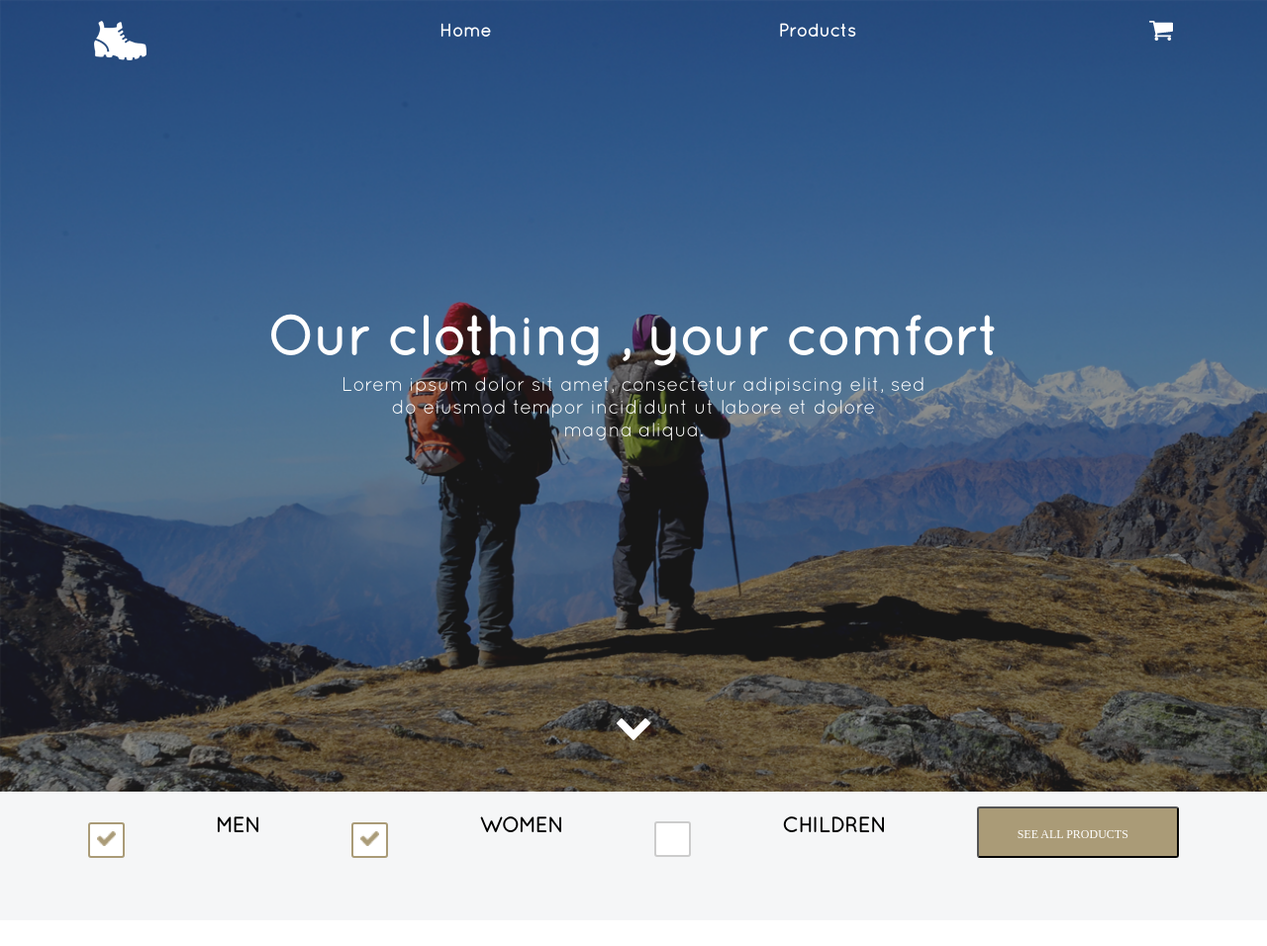
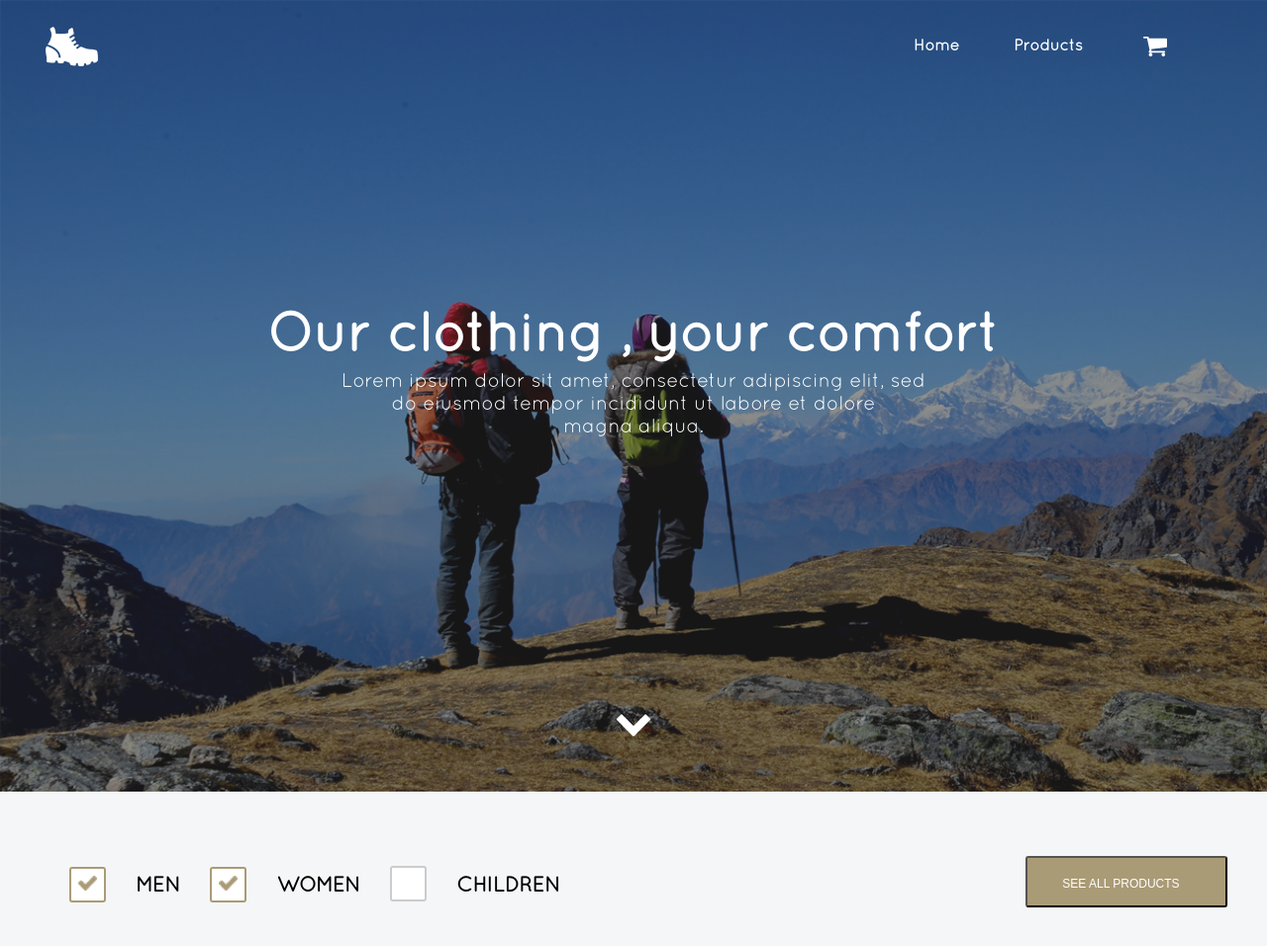
Before and after one commit to spektr001/Projector, a plain HTML site: page index.html in a window 1280 px wide. Shown: the whole page at 99% size. Before the commit the page ends 930 px from the top, so only its background shows below. Drawn offline with Linux system fonts and the light colour scheme.

Commit message:
Update 2 (fix some problems)

```diff
--- a/index.html
+++ b/index.html
@@ -10,24 +10,28 @@
     <body>
         <header class="header">
         <div class="background">
-         <ul class="header-list wrap">
-           <li><a href="#" class="list-members"><button class="button-header"><img src="../Projector/imges/buttons/Img_1.png" alt="button-header"></button></a></li>
-           <li class="txt"><a href="#" class="list-members"> Home</a></li>
-           <li class="txt"><a href="#" class="list-members">Products</a></li>
-           <li><a href="#" class="list-members"><button class="button-header"><img src="../Projector/imges/buttons/fa-shopping-cart.png" alt="button-header"></button></a></li>
+            <div class="header-area wrap">
+              <a href="#" class="button-shoes"><button class="button-header"><img src="../Projector/imges/buttons/Img_1.png" alt="button-header"></button></a>
+         <ul class="header-list">
+           <li class="list-items"><a href="#" class="list-members"> Home</a></li>
+           <li class="list-items"><a href="#" class="list-members">Products</a></li>
+           <li class="list-items"><a href="#" class="list-members"><button class="button-header"><img src="../Projector/imges/buttons/fa-shopping-cart.png" alt="button-header"></button></a></li>
          </ul>
+         </div>
          <h1 class="title">Our clothing , your comfort</h1>
          <p class="pre-title">Lorem ipsum dolor sit amet, consectetur adipiscing elit, sed <br> do eiusmod tempor incididunt ut labore et dolore <br>magna aliqua.</p>
          <button class="button-arrow wrap"><a href="#"><img src="../Projector/imges/buttons/fa-chevron-down.png" alt="button-arrow"></a></button>
         </div>
         <div class="choose-area">
             <ul class="choose-list wrap">
-             <li><button class="choose-button-first"><img class="check" src="../Projector/imges/buttons/fa-check.png" alt="choose button"></button></li>
-             <li><h3>MEN</h3></li>
-             <li><button class="choose-button-first"><img class="check" src="../Projector/imges/buttons/fa-check.png" alt="choose button"></button></li>
-             <li><h3>WOMEN</h3></li>
-             <li><button class="button"></button></li>
-             <li><h3>CHILDREN</h3></li>
+                <div class="choose-list-area">
+             <li class="second-list-items"><button class="choose-button-first"><img class="check" src="../Projector/imges/buttons/fa-check.png" alt="choose button"></button></li>
+             <li class="second-list-items"><h3>MEN</h3></li>
+             <li class="second-list-items"><button class="choose-button-first"><img class="check" src="../Projector/imges/buttons/fa-check.png" alt="choose button"></button></li>
+             <li class="second-list-items"><h3>WOMEN</h3></li>
+             <li class="second-list-items"><button class="button"></button></li>
+             <li class="second-list-items"><h3>CHILDREN</h3></li>
+             </div>
              <li><button class="products-button"><h3 class="products-button-txt">SEE ALL PRODUCTS</h3></button></li>
             </ul>
         </div>
--- a/styles/styles.css
+++ b/styles/styles.css
@@ -13,9 +13,11 @@ ul {
 }
 
 .wrap {
-    max-width: 61.25rem;
+    max-width: 1200px;
     margin: 0 auto;
 }
+
+
 
 .header .background {
     height: 800px;
@@ -24,18 +26,31 @@ ul {
     background-repeat: no-repeat;
     background-size: cover;
 }
+.header .header-area {
+    margin-top: 0px;
+    display: flex;
+    justify-content: space-between;
+    align-items: center;
+}
+
+.header .button-shoes {
+    height: 10px;
+}
 
 .header .background .header-list {
-    padding: 0 0 0 0;
-    margin-top: 0;
+    padding-left: 0;
+    margin: 16px 0 0 0;
     display: flex;
+    flex-wrap: wrap;
     justify-content: space-between;
-    flex-wrap: wrap;
+    font-size: 16px;
+    font-weight: 1000;
 }
 
 .header .header-list .list-members {
+    margin-top: 20px;
+    margin-right: 55px;
     display: inline-block;
-    margin-top: 20px;
     color: #ffff;
     text-decoration: none;
 }
@@ -85,7 +100,7 @@ ul {
 
 .header .choose-area {
     width: 100%;
-    height: 130px;
+    height: 200px;
     background-color: #f5f6f7;
 }
 
@@ -96,6 +111,14 @@ ul {
     align-items: flex-end;
     justify-content: space-between;
     flex-wrap: wrap;
+}
+.header .choose-list .choose-list-area{
+    display: flex;
+    align-items: center;
+}
+.header .choose-list .second-list-items{
+    margin-top: 60px;
+    margin-left: 30px;
 }
 
 .header .choose-list .choose-button-first {
@@ -120,6 +143,7 @@ ul {
 }
 
 .header .choose-list .products-button {
+    margin-bottom: 10px;
     width: 204px;
     height: 52px;
     border-radius: 3px;
@@ -131,7 +155,6 @@ ul {
     width: 137px;
     height: 11px;
     color: #ffffff;
-    font-family: "Quicksand Bold";
     font-size: 12px;
     font-weight: 400;
     text-transform: uppercase;
```
